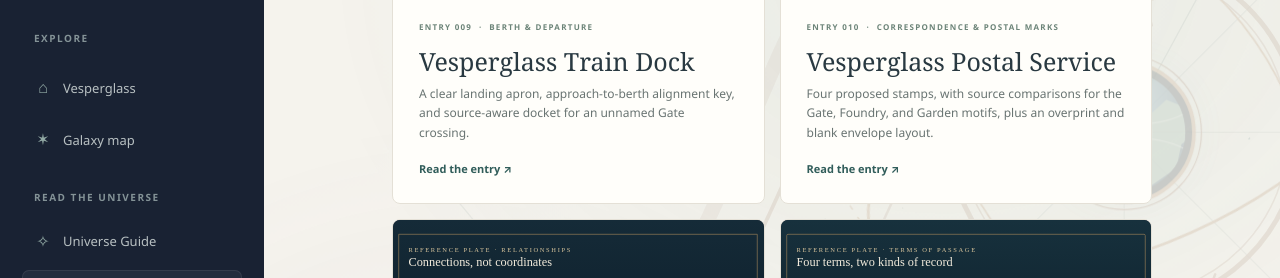
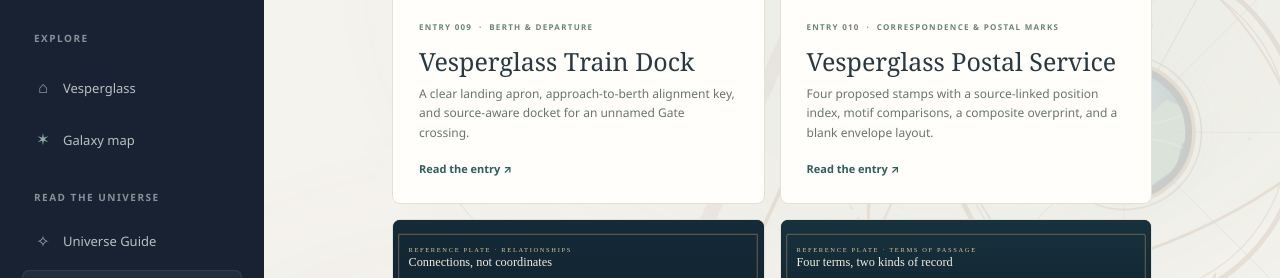
Before and after one commit to vesperglass/vesperglass.github.io, a Jekyll site: the page built from library.md, in a window 1280 px wide and 900 px high, scrolled down 2719 px, cut to the strip 175-453 px from the top of the window. Built offline with Jekyll 4.4.1, drawn with Linux system fonts in a browser that asks for light colours.

Commit message:
Index proposed stamp sheet positions

```diff
--- a/assets/site.js
+++ b/assets/site.js
@@ -13,7 +13,7 @@
     { title: "Star Archive", url: "/library/star-archive/", summary: "A reference room for knowledge of the sky, with a shelf-content boundary card and evidence matrix for the proposed Unfixed Meridian chart.", terms: "star archive books maps memory library shelves radial stacks central reading table chart cabinet shelf number collection titles subject division catalog Unfixed Meridian annotations uncertain reading unverified place evidence provenance source title scope maker compiler date coordinates" },
     { title: "The Vesperglass Gate", url: "/library/vesperglass-gate/", summary: "The detached Gate platform, pictured aperture, bloom account, and two contrasting proposed threshold recollections.", terms: "vesperglass gate portal transit galaxy ring aperture arch cutaway construction bloom opening crossing keeper traveler hush singing recollection threshold sound" },
     { title: "Vesperglass Train Dock", url: "/library/train-dock/", summary: "A clear landing apron, alongside berth, proposed approach-to-berth alignment key, and journey docket that separates departure, Gate bloom, and emergence from unrecorded itinerary details.", terms: "train dock berth station locomotive platform train journey docket departure crossing Gate bloom emergence passage itinerary date time passenger destination schedule duration cargo manifest route guide path alignment approach curve alongside offset orientation" },
-    { title: "Vesperglass Postal Service", url: "/library/postal-service/", summary: "Four proposed stamps with source comparisons for the Gate, Foundry, and Compass Garden motifs, plus a composite overprint and blank envelope layout.", terms: "postal service post postage stamp seal cancellation mark postmark mail correspondence letter envelope sender addressee Gate ring motif architectural source crown star bands perforation Foundry furnace circle mill sifting tray tempering resonance Observatory telescope dome stamp design plate Workshop Compass Garden starflower floral motif flora emblem flower badge icon abstraction source illustration Tideglass Vesperglass Sealed at the Gate overprint double ring four point star strokes blank envelope layout crossing stamp" },
+    { title: "Vesperglass Postal Service", url: "/library/postal-service/", summary: "Four proposed stamps with a source-linked position index and comparisons of their Gate, Foundry, and Compass Garden motifs, plus an overprint and blank envelope layout.", terms: "postal service post postage stamp seal cancellation mark postmark mail correspondence letter envelope sender addressee Gate ring motif architectural source crown star bands perforation Foundry furnace circle mill sifting tray tempering resonance Observatory telescope dome stamp design plate position index upper left upper right lower left lower right layout arrangement sequence denomination date issue source folio Workshop Compass Garden starflower floral motif flora emblem flower badge icon abstraction illustration Tideglass Vesperglass Sealed at the Gate overprint double ring four point star strokes blank envelope crossing" },
     { title: "Words of Passage", url: "/library/words-of-passage/", summary: "A reference to travel terms, the distinction between platforms and berth, and reader pronunciation cues.", terms: "stardust starwell gate bloom guide path passage train dock platform floating place berth alongside gate platform crossing route pronunciation how to say stress syllables Vesperglass Tideglass" }
   ];
   const dialog = document.getElementById("search-dialog");
--- a/library.md
+++ b/library.md
@@ -54,7 +54,7 @@
   </a>
   <a class="library-entry-card" href="{{ '/library/postal-service/' | relative_url }}">
     <span class="library-card-art"><img src="{{ '/assets/library/postal-stamp-collection.png' | relative_url }}" alt="Four proposed Vesperglass postage stamps depict the Gate, Observatory, Compass Garden, and Tideglass Foundry." loading="lazy"></span>
-    <span class="library-entry-copy"><span class="library-entry-number">ENTRY 010 &nbsp;·&nbsp; CORRESPONDENCE &amp; POSTAL MARKS</span><strong>Vesperglass Postal Service</strong><span>Four proposed stamps, with source comparisons for the Gate, Foundry, and Garden motifs, plus an overprint and blank envelope layout.</span><span class="library-read">Read the entry <span aria-hidden="true">↗</span></span></span>
+    <span class="library-entry-copy"><span class="library-entry-number">ENTRY 010 &nbsp;·&nbsp; CORRESPONDENCE &amp; POSTAL MARKS</span><strong>Vesperglass Postal Service</strong><span>Four proposed stamps with a source-linked position index, motif comparisons, a composite overprint, and a blank envelope layout.</span><span class="library-read">Read the entry <span aria-hidden="true">↗</span></span></span>
   </a>
   <a class="library-entry-card" href="{{ '/library/relationships/' | relative_url }}">
     <span class="library-card-art"><img src="{{ '/assets/library/relationships-plate.svg' | relative_url }}" alt="A diagram of recorded links among Vesperglass places, materials, and the Gate train." loading="lazy"></span>
```
Also changed, not shown: ENCYCLOPEDIA_BACKLOG.md (+3 -1 lines), library/changelog.md (+1 -0 lines), library/postal-service.md (+13 -0 lines).
